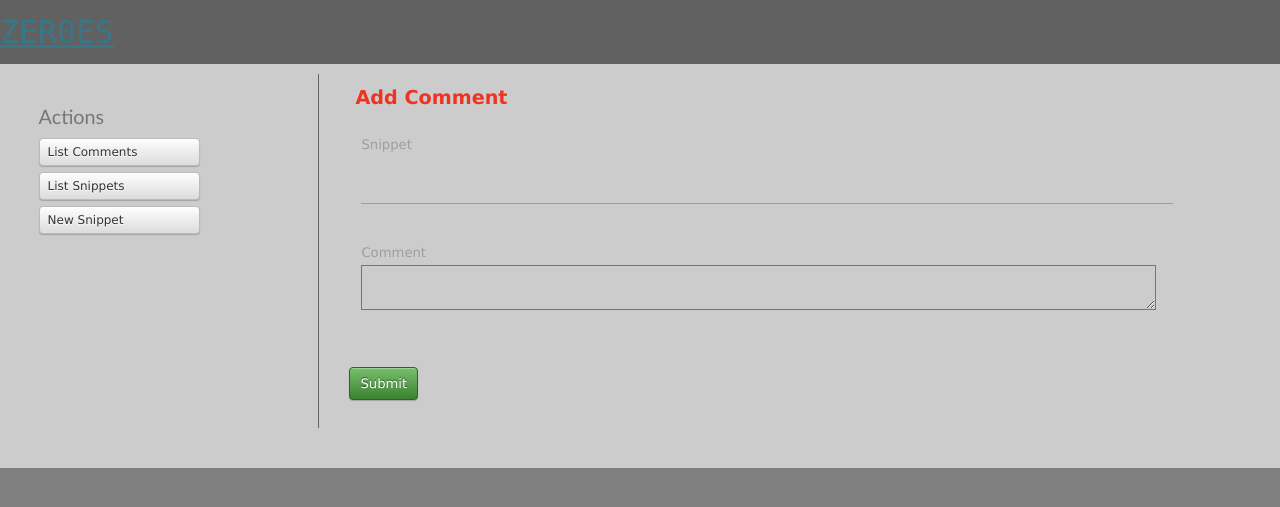
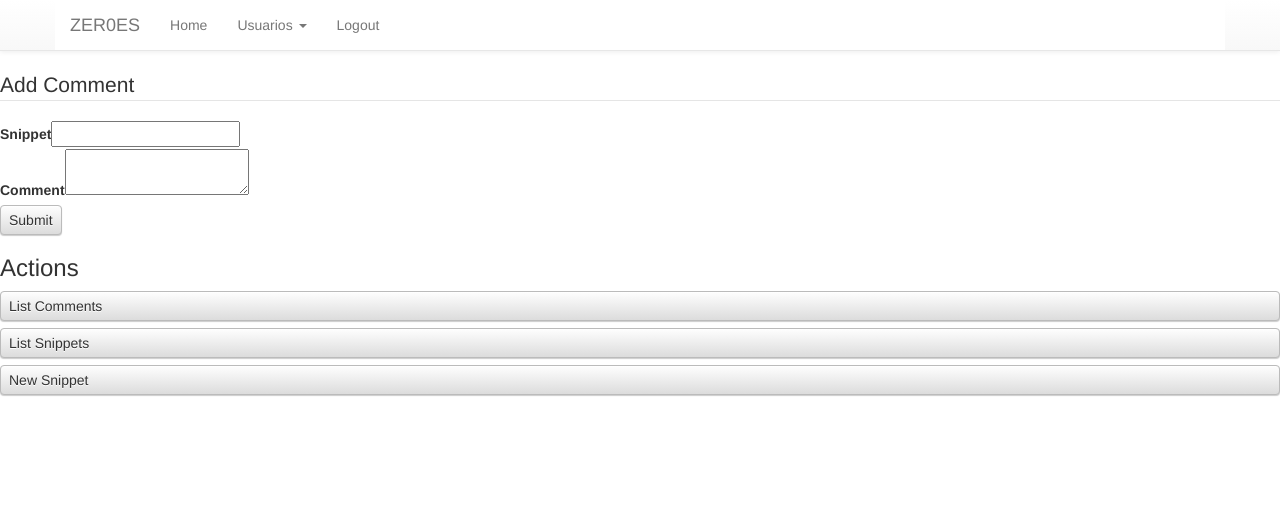
Before and after one commit to MARFMS/ZER0ES, a CakePHP app: the page made by cakephp-2.7.5/app/View/Comments/add.ctp in a window 1280 px wide. Shown: the top 507 px of the page. Run offline with PHP 8.4 and a stand-in for CakePHP, Linux system fonts and the light colour scheme; the template is opened without the code that fills it, so the values that code supplies are empty; form fields are guessed from the names that the template uses; some libraries are stand-ins or nearby versions.

Commit message:
Cambios en el menú
Ahora tenemos un menú  (tengo que hacerlo paso a paso debido a que
existen problemas cuando se hace un commit general de todo, varas de
GitHub)

```diff
--- a/cakephp-2.7.5/app/Controller/PagesController.php
+++ b/cakephp-2.7.5/app/Controller/PagesController.php
@@ -40,7 +40,6 @@ class PagesController extends AppController {
         parent::beforeFilter();
         $this->Auth->allow('display');
     }
-
 /**
  * Displays a view
  *
--- /dev/null
+++ b/cakephp-2.7.5/app/View/Elements/menu.ctp
@@ -0,0 +1,27 @@
+<nav id=menu_wrapper_visible class="navbar navbar-default navbar-fixed-top">
+  <div class="container">
+	<div class="navbar-header">
+	  <button type="button" class="navbar-toggle collapsed" data-toggle="collapse" data-target="#navbar" aria-expanded="false" aria-controls="navbar">
+		<span class="sr-only">Toggle navigation</span>
+		<span class="icon-bar"></span>
+		<span class="icon-bar"></span>
+		<span class="icon-bar"></span>
+	  </button>
+	  <a class="navbar-brand" href="<?php echo $this->Html->url(array('controller' => 'pages','action'=>'display'));?>"> ZER0ES </a>
+	</div>
+	<div id="navbar" class="navbar-collapse collapse">
+	  <ul class="nav navbar-nav">
+		<li><a href="<?php echo $this->Html->url(array('controller' => 'pages','action'=>'display'));?>">Home</a></li>
+		<li class="dropdown">
+		  <a href="#" class="dropdown-toggle" data-toggle="dropdown" role="button" aria-haspopup="true" aria-expanded="false">Usuarios <span class="caret"></span></a>
+		  <ul class="dropdown-menu">
+			<li><a href="<?php echo $this->Html->url(array('controller' => 'users','action'=>'index'));?>">Mostrar</a></li>
+			<li role="separator" class="divider"></li>
+			<li><a href="<?php echo $this->Html->url(array('controller' => 'users','action'=>'add'));?>">Agregar</a></li>
+		  </ul>
+		</li>
+		<li><a href="<?php echo $this->Html->url(array('controller' => 'users','action'=>'logout'));?>">Logout</a></li>
+	  </ul>
+	</div>
+  </div>
+</nav>
--- a/cakephp-2.7.5/app/View/Layouts/default.ctp
+++ b/cakephp-2.7.5/app/View/Layouts/default.ctp
@@ -14,8 +14,8 @@
  * @license       http://www.opensource.org/licenses/mit-license.php MIT License
  */
 
-$cakeDescription = __d('cake_dev', 'CakePHP: the rapid development php framework');
-$cakeVersion = __d('cake_dev', 'CakePHP %s', Configure::version())
+//$cakeDescription = __d('cake_dev', 'CakePHP: the rapid development php framework');
+//$cakeVersion = __d('cake_dev', 'CakePHP %s', Configure::version())
 ?>
 <!DOCTYPE html>
 <html>
@@ -27,8 +27,8 @@ $cakeVersion = __d('cake_dev', 'CakePHP %s', Configure::version())
 	</title>
 	<?php
 		echo $this->Html->meta('icon');
-
-		echo $this->Html->css(array ('materialize.css', 'cake.generic', 'zeroes.css'));
+		//'materialize.css',
+		echo $this->Html->css(array ('cake.generic', 'zeroes.css','bootstrap-theme.min.css','bootstrap.min.css'));
 		echo $this->Html->css(array ('syntax/shCore.css', 'syntax/shCoreDefault.css', 'syntax/shThemeDefault.css'));
         echo $this->Html->script(array ('https://ajax.googleapis.com/ajax/libs/jquery/2.1.3/jquery.min.js','bootstrap.min.js'));
 		echo $this->Html->script(array ('syntax/shCore.js', 'syntax/shBrushPython.js'));
@@ -41,19 +41,8 @@ $cakeVersion = __d('cake_dev', 'CakePHP %s', Configure::version())
 	?>
 </head>
 <body>
-
-	<nav>
-	<div class="nav-wrapper grey darken-2">
-	  <a href="#" class="brand-logo" id="code">ZER0ES</a>
-	  <ul id="nav-mobile" class="right hide-on-med-and-down">
-	  </ul>
-	</div>
-	</nav>
-	<div id="container">
-		<div id="content">
-			<?php echo $this->Flash->render(); ?>
-			<?php echo $this->fetch('content'); ?>
-		</div>
-	</div>
+	<?php echo $this->element('menu')?>
+	<?php echo $this->Flash->render(); ?>
+	<?php echo $this->fetch('content'); ?>
 </body>
 </html>
--- a/cakephp-2.7.5/app/webroot/css/zeroes.css
+++ b/cakephp-2.7.5/app/webroot/css/zeroes.css
@@ -65,6 +65,11 @@ a:hover {
     width: 90%;
 }
 
+body {
+  min-height: 400px;
+  padding-top: 70px;
+}
+
 #code {
     font-family: monospace;
 }
```
Also changed, not shown: cakephp-2.7.5/app/webroot/css/cake.generic.css (+14 -7 lines), 1 other file.
